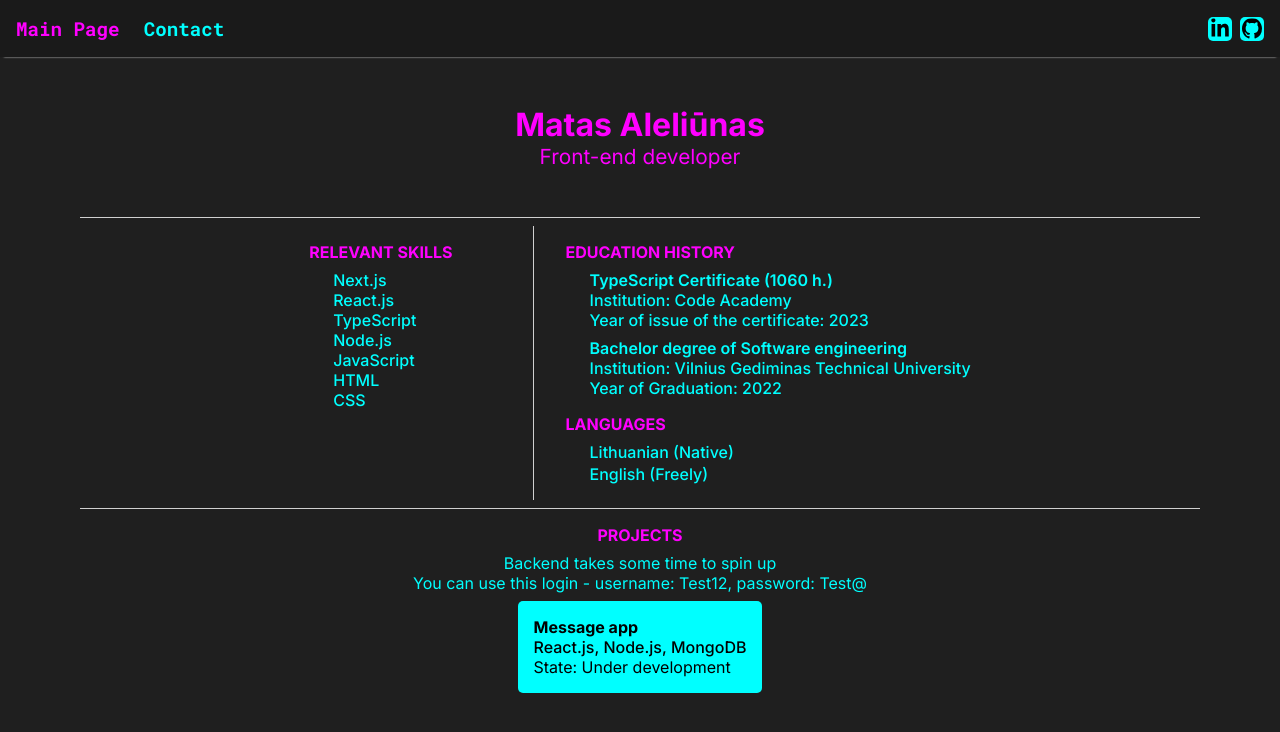
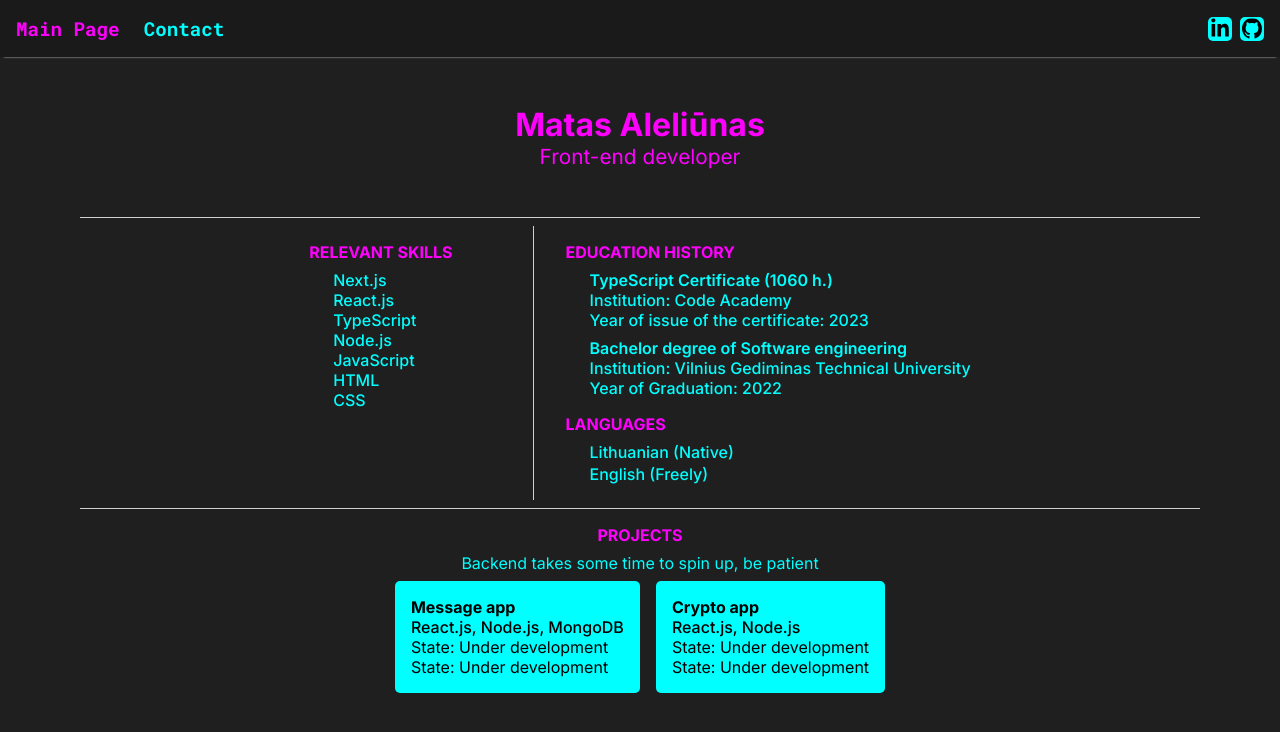
Before and after one commit to MatasA-commits/portfolio, a Next.js app: page / in a window 1280 px wide. Shown: the top 732 px of the page. Built offline with nearby package versions, Linux system fonts and the light colour scheme.

Commit message:
feat: added Crypto app

```diff
--- a/components/mainPage/projects/ProjectLink.tsx
+++ b/components/mainPage/projects/ProjectLink.tsx
@@ -1,6 +1,6 @@
 import Link from "next/link";
 import { ProjectTypes } from "./ProjectsLinks";
-import styles from "@/styles/mainPage/projects.module.css"
+import styles from "@/styles/mainPage/projects.module.css";
 
 const NavBarLink = ({ name, url, stack, state }: ProjectTypes) => {
   return (
@@ -10,6 +10,7 @@ const NavBarLink = ({ name, url, stack, state }: ProjectTypes) => {
           <h4>{name}</h4>
           <p className={styles.projectStack}>{stack}</p>
           <p>State: {state}</p>
+          <p>State: {state}</p>
         </div>
       </Link>
     </div>
--- a/components/mainPage/projects/Projects.tsx
+++ b/components/mainPage/projects/Projects.tsx
@@ -7,11 +7,16 @@ const Projects = () => {
   return (
     <div className={styles.container}>
       <h3 className={indexStyles.infoTitle}>Projects</h3>
-      <p>Backend takes some time to spin up</p>
-      <p>You can use this login - username: Test12, password: Test@</p>
+      <p>Backend takes some time to spin up, be patient</p>
       <div className={styles.projectsContainer}>
         {ProjectsLinks.map(({ name, url, stack, state }) => (
-          <ProjectLink key={url} name={name} url={url} stack={stack} state={state} />
+          <ProjectLink
+            key={url}
+            name={name}
+            url={url}
+            stack={stack}
+            state={state}
+          />
         ))}
       </div>
     </div>
--- a/components/mainPage/projects/ProjectsLinks.ts
+++ b/components/mainPage/projects/ProjectsLinks.ts
@@ -9,8 +9,14 @@ const ProjectsLinks = [
   {
     name: "Message app",
     url: "https://message-app-4ezp.onrender.com/",
-    stack: 'React.js, Node.js, MongoDB',
-    state: 'Under development'
+    stack: "React.js, Node.js, MongoDB",
+    state: "Under development",
+  },
+  {
+    name: "Crypto app",
+    url: "https://crypto-dcq4kwz61-matasa-commits.vercel.app/",
+    stack: "React.js, Node.js",
+    state: "Under development",
   },
 ];
 
```
Lines whose indentation alone changed are shown as unchanged.
